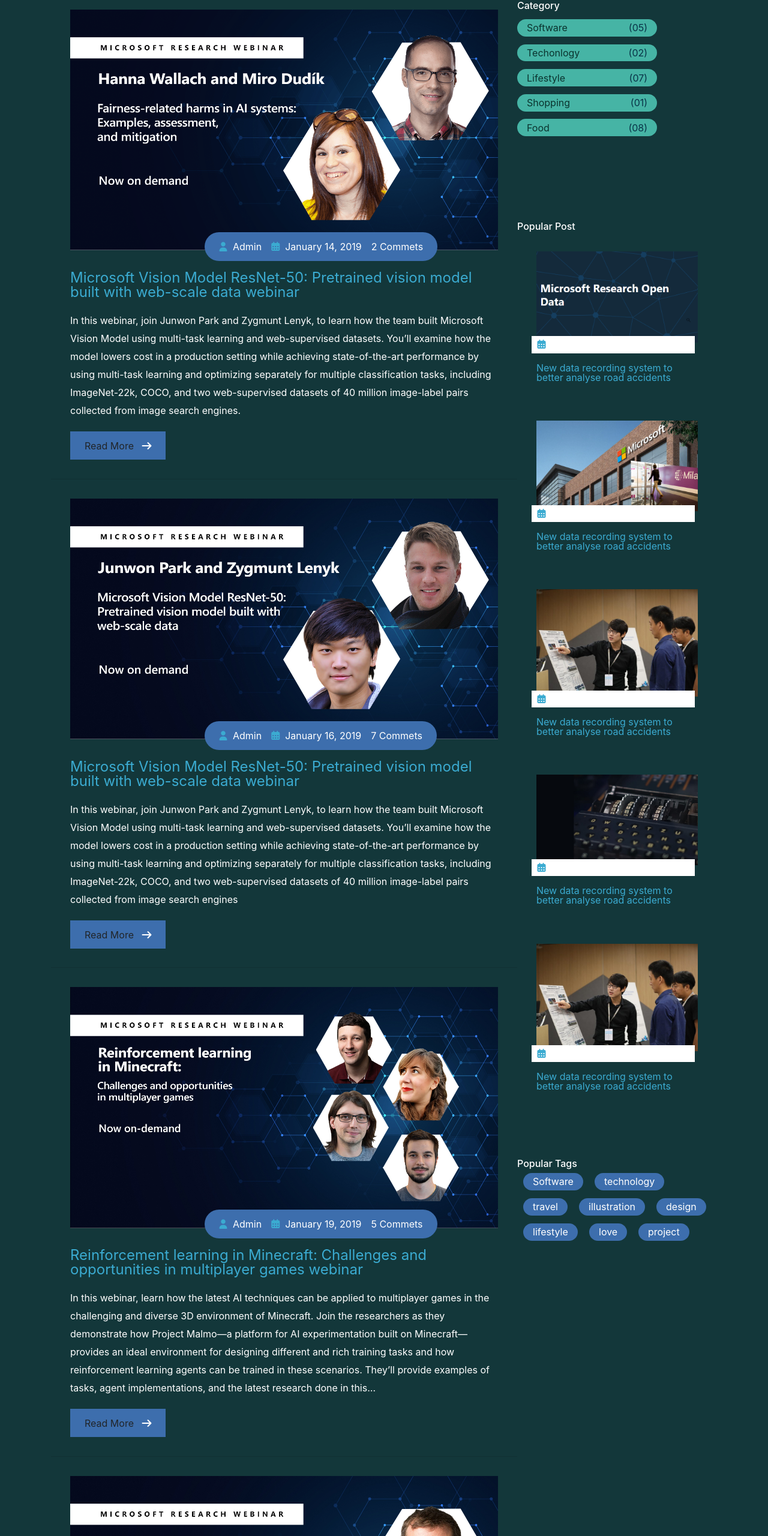
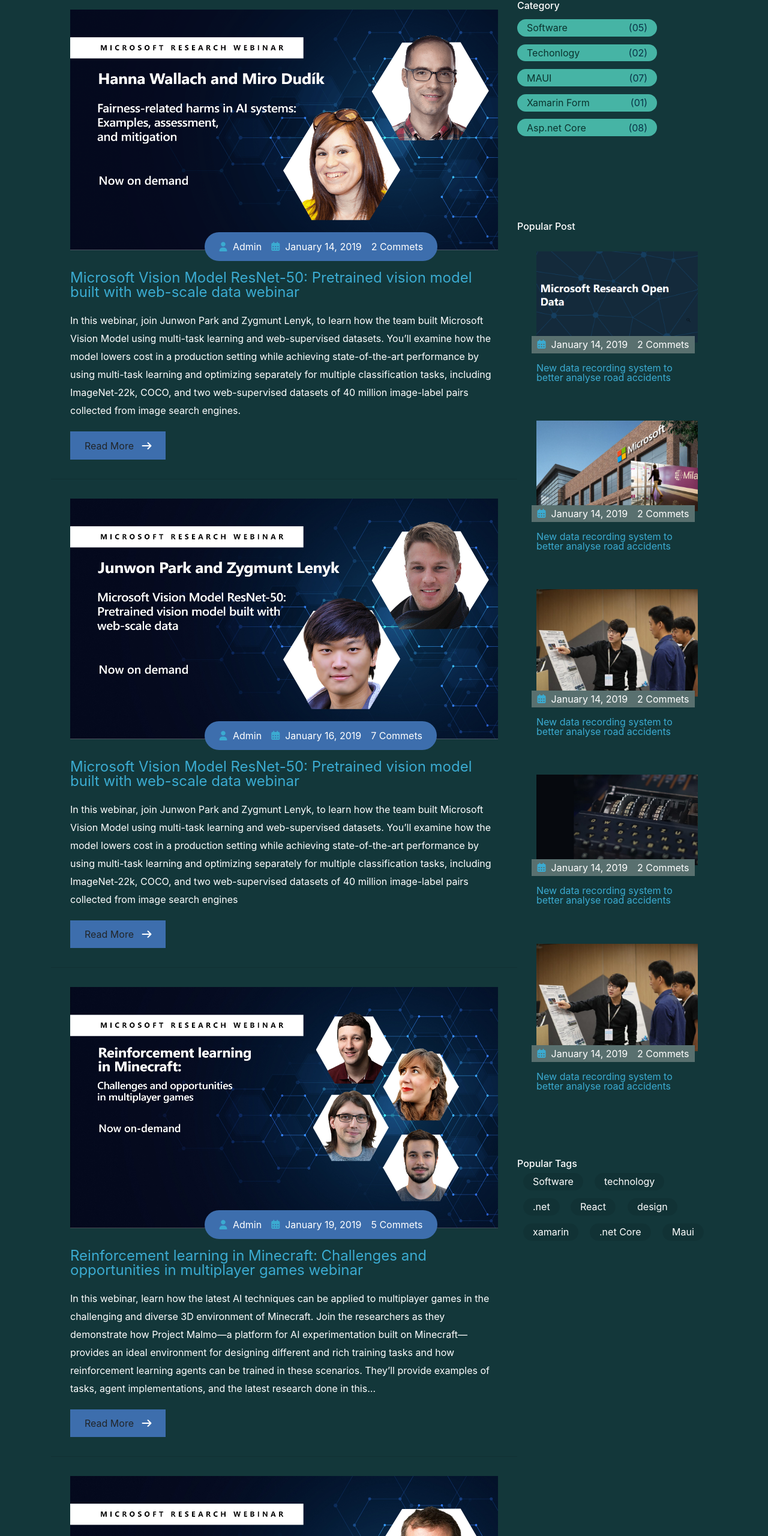
Before and after one commit to UtileCode/UtileCode, a plain HTML site: page Blog/blog.html in a window 1280 px wide. Shown: the part 800-3360 px from the top of the page at 60% size. Drawn offline with Linux system fonts and the light colour scheme; files whose address does not match are found by name.

Commit message:
complate blog

```diff
--- a/Blog/blog.html
+++ b/Blog/blog.html
@@ -47,7 +47,7 @@
             <div class="nav-menu" >
                 <nav class="nav-box-menu" >
                     <ul class="site-menu">
-                        <li class="menu-item"><a class="menu-item-link menu-item-padding " href="#Home">Home</a></li>
+                        <li class="menu-item"><a class="menu-item-link menu-item-padding " href="../index.html">Home</a></li>
                         <li class="menu-item"><a class="menu-item-link menu-item-padding " href="#News">News</a></li>
                         <li class="menu-item"><a class="menu-item-link menu-item-padding active-site-map "href="./Blog/blog.html">Articles</a></li>
                         <li class="menu-item"><a class="menu-item-link menu-item-padding " href="#Projects">Projects</a></li>
@@ -292,15 +292,15 @@
                                 <span class="category-spam" >(02)</span>
                             </li>
                             <li class="list-items" data-aos="fade-left" data-aos-delay="300">
-                                <a   href="#">Lifestyle</a>
+                                <a   href="#">MAUI</a>
                                 <span class="category-spam" >(07)</span>
                             </li>
                             <li class="list-items" data-aos="fade-left" data-aos-delay="400">
-                                <a   href="#">Shopping</a>
+                                <a   href="#">Xamarin Form</a>
                                 <span class="category-spam">(01)</span>
                             </li>
                             <li class="list-items" data-aos="fade-left" data-aos-delay="500">
-                                <a   href="#">Food</a>
+                                <a   href="#">Asp.net Core</a>
                                 <span class="category-spam" >(08)</span>
                             </li>
                         </ul>
@@ -388,12 +388,12 @@
                         <div class="tags flex-row">
                             <span class="tag" data-aos="flip-up" data-aos-delay="100">Software</span>
                             <span class="tag" data-aos="flip-up" data-aos-delay="200">technology</span>
-                            <span class="tag" data-aos="flip-up" data-aos-delay="300">travel</span>
-                            <span class="tag" data-aos="flip-up" data-aos-delay="400">illustration</span>
+                            <span class="tag" data-aos="flip-up" data-aos-delay="300">.net</span>
+                            <span class="tag" data-aos="flip-up" data-aos-delay="400">React</span>
                             <span class="tag" data-aos="flip-up" data-aos-delay="500">design</span>
-                            <span class="tag" data-aos="flip-up" data-aos-delay="600">lifestyle</span>
-                            <span class="tag" data-aos="flip-up" data-aos-delay="700">love</span>
-                            <span class="tag" data-aos="flip-up" data-aos-delay="800">project</span>
+                            <span class="tag" data-aos="flip-up" data-aos-delay="600">xamarin</span>
+                            <span class="tag" data-aos="flip-up" data-aos-delay="700">.net Core</span>
+                            <span class="tag" data-aos="flip-up" data-aos-delay="800">Maui</span>
                         </div>
                     </div>
                 </aside>
--- a/Blog/css/Style.css
+++ b/Blog/css/Style.css
@@ -312,7 +312,7 @@ main .post-content .post-title a{
     bottom: 0rem !important;
     left: 1.5rem !important;
     border-radius: 0rem !important;
-    background: white !important;
+    background: rgb(89, 112, 111) !important;
 }
 
 .site-content .sidebar .popular-post .post-title a{
@@ -347,7 +347,7 @@ main .post-content .post-title a{
 }
 
 .site-content .sidebar .popular-tags .tags .tag{
-    background: var(--sky);
+    background: rgb(0 0 0 / 8%);
     padding: .4rem 1rem;
     border-radius: 3rem;
     margin: .4rem .6rem;
--- a/wwwroot/css/style.css
+++ b/wwwroot/css/style.css
@@ -599,7 +599,7 @@ main{
 /******* Footer ******/
 
 footer {
-    background:rgb(28, 78, 80);
+    background:rgb(13, 45, 49);
     display: flex;
     flex-flow: column;
     justify-content: center;
```
